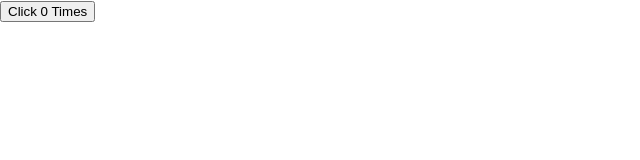
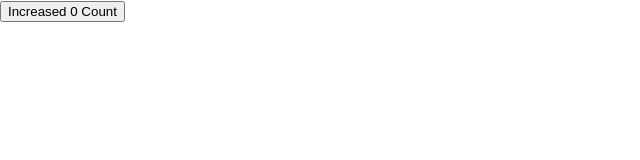
Before and after one commit to Tusar78/Think-in-a-react-way, a React (Create React App) app in the folder simple-react/: page / in a window 1280 px wide. Shown: the top 160 px of the page, without its empty margins (0-640 px from the left). Built offline with nearby package versions, Linux system fonts and the light colour scheme.

Commit message:
Click container using hoc

```diff
--- a/simple-react/src/Components/ClickContainer/ClickContainer.js
+++ b/simple-react/src/Components/ClickContainer/ClickContainer.js
@@ -1,22 +1,11 @@
-import React, { Component } from 'react';
+import withCounter from '../HOC/withCounter';
+const ClickContainer = (props) => {
+  const { count, incrementCount } = props;
+  return (
+    <div>
+      <button onClick={incrementCount}>Increased {count} Count</button>
+    </div>
+  )
+};
 
-class ClickContainer extends Component {
-  state = {count : 0}
-  incrementCount = () => {
-    this.setState((prev, props) => {
-      return {
-        count: prev.count + 1
-      }
-    })
-  }
-  render() {
-    const { count } = this.state;
-    return (
-      <div>
-        <button type='button' onClick={this.incrementCount}>Click {count} Times</button>
-      </div>
-    );
-  }
-}
-
-export default ClickContainer;
+export default withCounter(ClickContainer)
--- a/simple-react/src/Components/HOC/withCounter.js
+++ b/simple-react/src/Components/HOC/withCounter.js
@@ -12,7 +12,7 @@ const withCounter = (OriginalComponent) => {
     };
     render() {
       const { count } = this.state;
-      return <OriginalComponent />;
+      return <OriginalComponent count={count} incrementCount={this.incrementCount} />;
     }
   }
   return newComponent;
```
